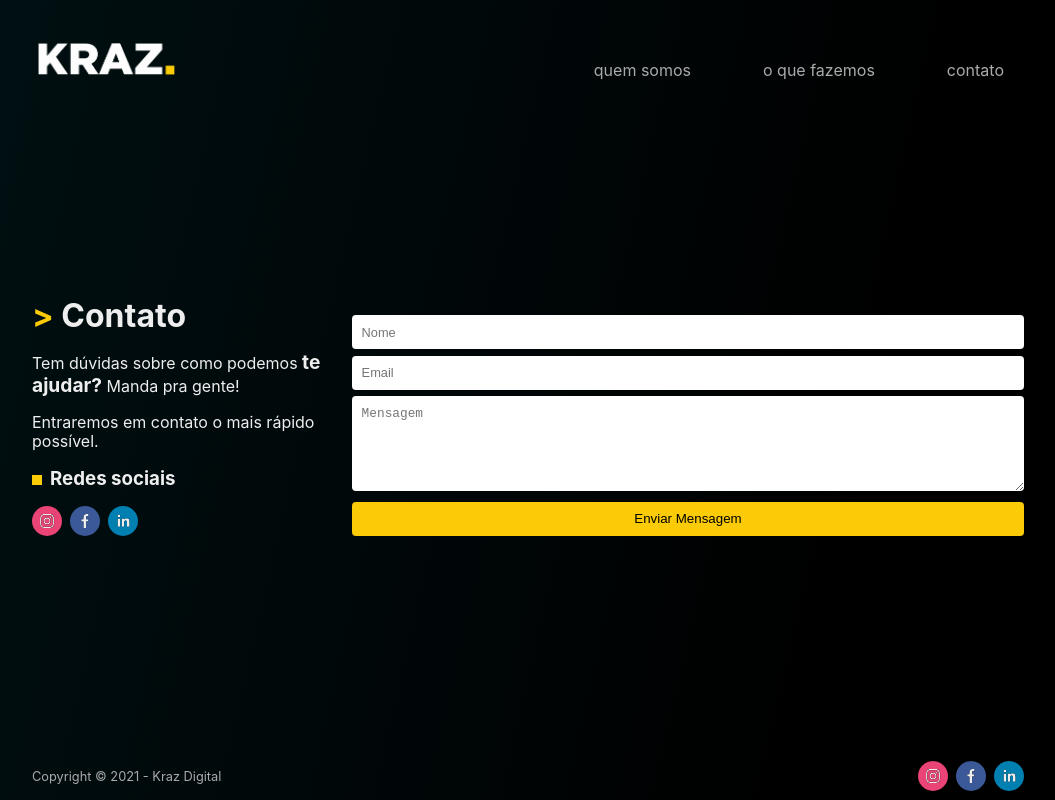
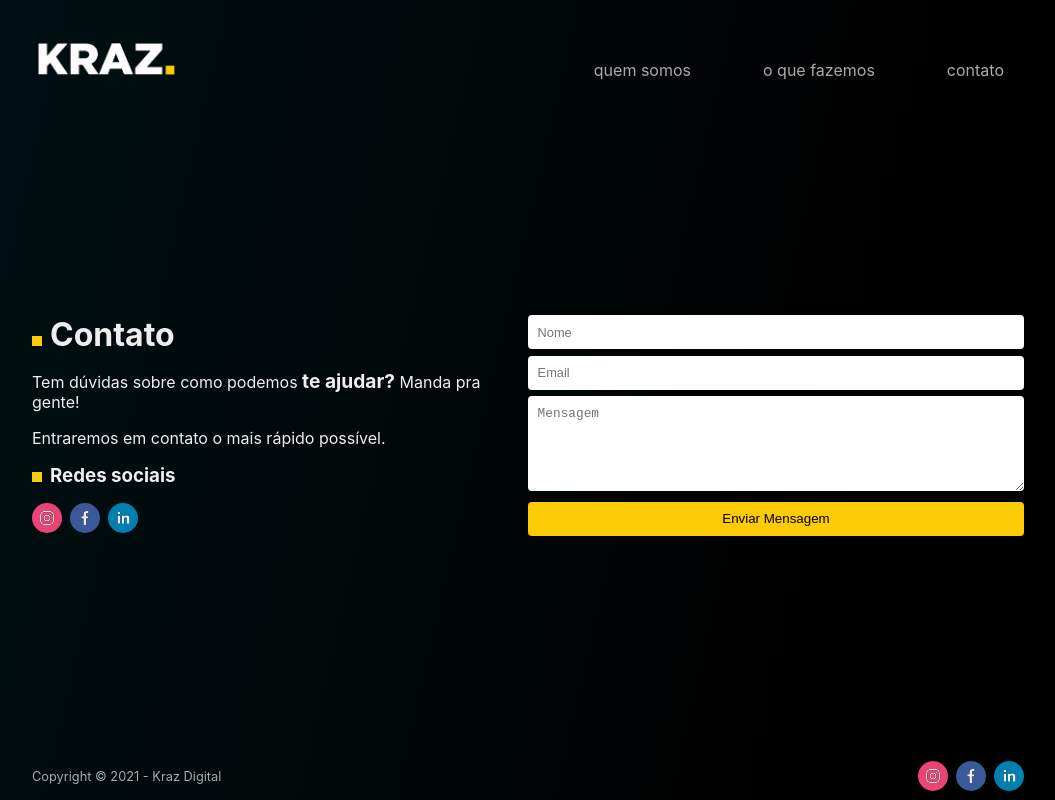
Before and after one commit to flpfar/kraz-next, a Next.js app: page /contact in a window 1280 px wide. Shown: the whole page, without its empty margins (112-1167 px from the left). Built offline with nearby package versions, Linux system fonts and the light colour scheme.

Commit message:
Change contact page heading and alignment

```diff
--- a/src/pages/contact/index.js
+++ b/src/pages/contact/index.js
@@ -16,7 +16,7 @@ export default function Contact() {
         <title>Kraz - Quem Somos | Brand Experience</title>
       </Head>
       <Styled.Info>
-        <h1><strong>&gt;</strong> Contato</h1>
+        <h1><span className="item-square" />Contato</h1>
         <div>
           <p>Tem dúvidas sobre como podemos <strong>te ajudar?</strong> Manda pra gente!</p>
           <p></p>
--- a/src/pages/contact/styles.js
+++ b/src/pages/contact/styles.js
@@ -2,16 +2,15 @@ import styled, { css } from 'styled-components';
 
 export const Main = styled.main`
   height: 100%;
-  @media (min-width: 769px) {
+  @media (min-width: 1080px) {
     display: grid;
-    grid-template-columns: 320px 1fr;
+    grid-template-columns: 1fr 1fr;
     align-items: center;
   }
 `;
 
 export const Info = styled.div`
   color: ${({ theme }) => theme.colors.primary};
-  margin-bottom: 1rem;
 
   h1 {
     strong {
@@ -30,6 +29,10 @@ export const Info = styled.div`
     strong {
       font-size: 1.2rem;
     }
+  }
+
+  @media (max-width: 1080px) {
+    margin-bottom: 2rem;
   }
 `;
 
```
